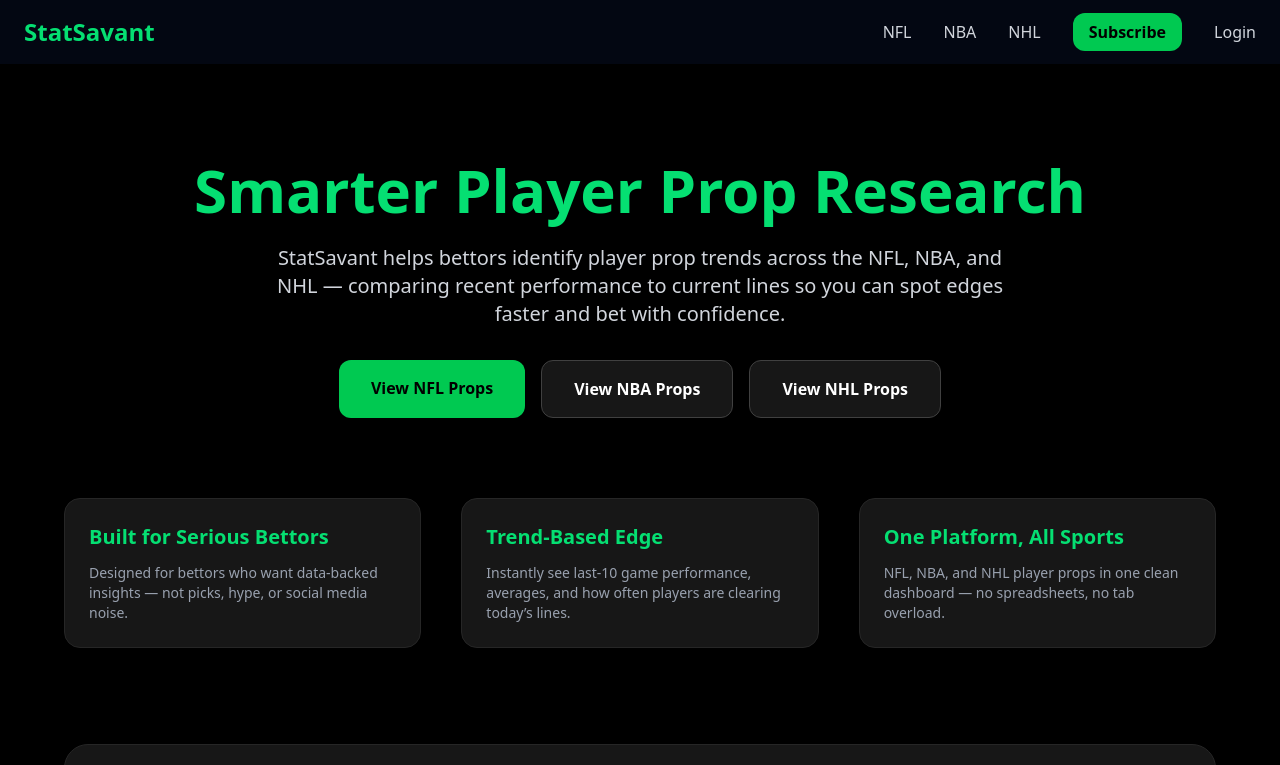
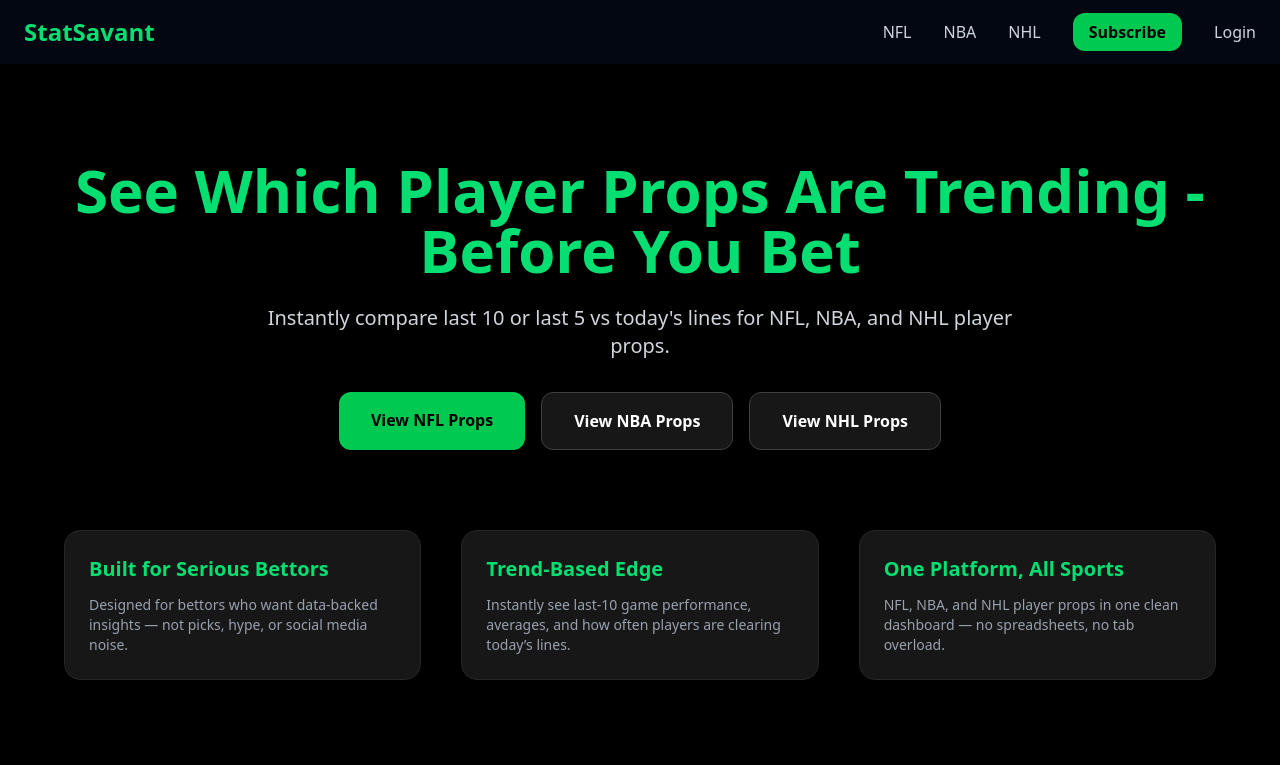
Before and after one commit to StatSavant1/statsavant, a Next.js app: page / in a window 1280 px wide. Shown: the top 765 px of the page. Built offline with nearby package versions, Linux system fonts and the light colour scheme; no server answers.

Commit message:
Update home page headline and messaging

```diff
--- a/app/page.tsx
+++ b/app/page.tsx
@@ -12,13 +12,11 @@
         ======================= */}
         <section className="text-center mb-20">
           <h1 className="text-4xl md:text-6xl font-extrabold text-green-400 mb-6">
-            Smarter Player Prop Research
+            See Which Player Props Are Trending - Before You Bet
           </h1>
 
           <p className="text-gray-300 text-lg md:text-xl max-w-3xl mx-auto mb-8">
-            StatSavant helps bettors identify player prop trends across the
-            NFL, NBA, and NHL — comparing recent performance to current lines
-            so you can spot edges faster and bet with confidence.
+            Instantly compare last 10 or last 5 vs today's lines for NFL, NBA, and NHL player props.
           </p>
 
           <div className="flex flex-col sm:flex-row gap-4 justify-center">
```
